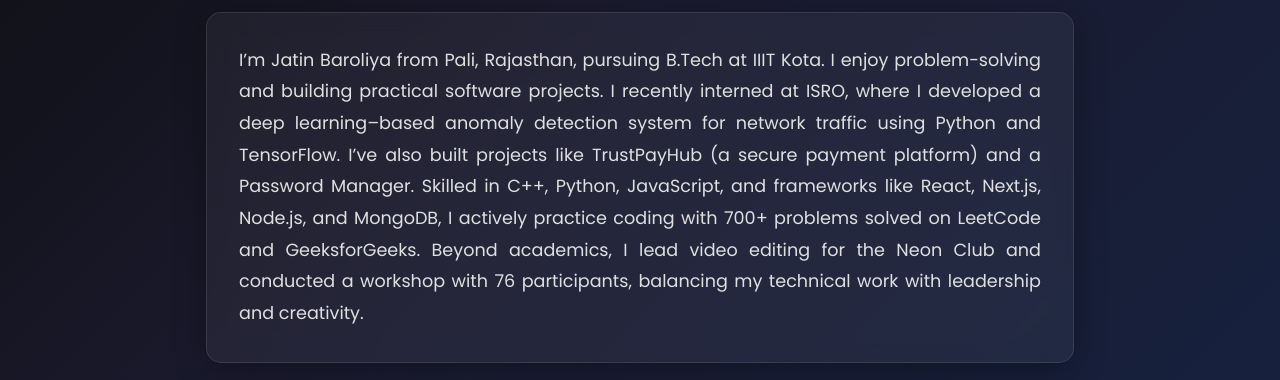
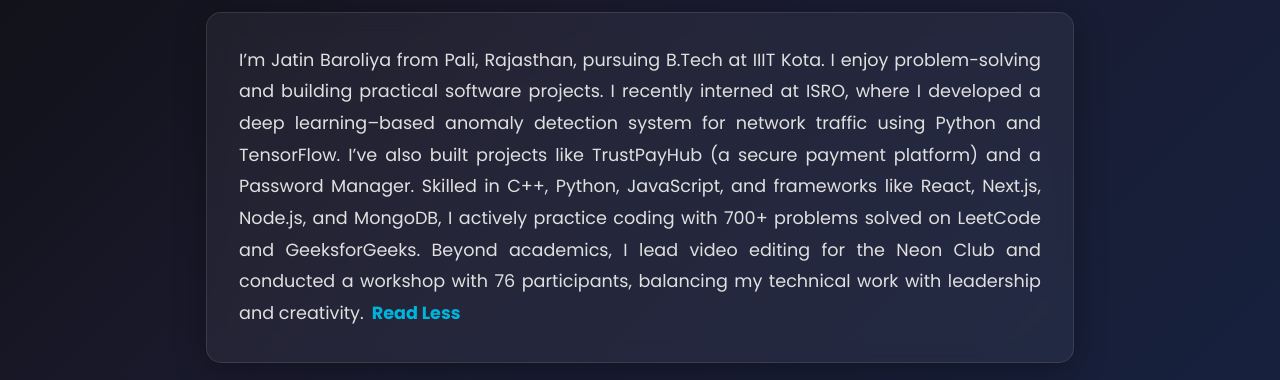
Before and after one commit to Jatinbaroliya/new_portfolio, a Next.js app: page / in a window 1280 px wide. Shown: the part 4202-4582 px from the top of the page. Built offline with nearby package versions, Linux system fonts and the light colour scheme.

Commit message:
about improved

```diff
--- a/pages/index.js
+++ b/pages/index.js
@@ -16,6 +16,8 @@
   const [modalVisible, setModalVisible] = useState(false);
   const [modalMessage, setModalMessage] = useState('');
   const [focus, setFocus] = useState({ name: false, email: false, message: false });
+  const [isExpanded, setIsExpanded] = useState(false);
+  const [isMobile, setIsMobile] = useState(false);
 
   useEffect(() => {
     const current = texts[textIndex];
@@ -52,6 +54,13 @@
       }
     }, 150);
     return () => clearInterval(interval);
+  }, []);
+
+  useEffect(() => {
+    const checkMobile = () => setIsMobile(window.innerWidth < 768);
+    checkMobile();
+    window.addEventListener('resize', checkMobile);
+    return () => window.removeEventListener('resize', checkMobile);
   }, []);
 
   const handleSubmit = async (e) => {
@@ -354,10 +363,21 @@
                 textAlign: "justify",
                 whiteSpace: "pre-line"
               }}>
+                {isMobile && !isExpanded ? (
+                  <>
+                    I’m Jatin Baroliya from Pali, Rajasthan, pursuing B.Tech at IIIT Kota. I enjoy problem-solving and building practical software projects. I recently interned at ISRO, where I developed a deep learning–based anomaly detection system for network traffic using Python and TensorFlow.
+                    I’ve also built projects like TrustPayHub (a secure payment platform) and a Password Manager. Skilled in C++, Python, JavaScript, and frameworks like React, Next.js, Node.js, and MongoDB
+                    ...
+                    <button onClick={() => setIsExpanded(true)} style={{ background: "none", border: "none", color: "#00b4db", cursor: "pointer", fontWeight: "bold", marginLeft: "0.5rem" }}>Read More</button>
+                  </>
+                ) : (
+                  <>
                     I’m Jatin Baroliya from Pali, Rajasthan, pursuing B.Tech at IIIT Kota. I enjoy problem-solving and building practical software projects. I recently interned at ISRO, where I developed a deep learning–based anomaly detection system for network traffic using Python and TensorFlow.
                     I’ve also built projects like TrustPayHub (a secure payment platform) and a Password Manager. Skilled in C++, Python, JavaScript, and frameworks like React, Next.js, Node.js, and MongoDB, I actively practice coding with 700+ problems solved on LeetCode and GeeksforGeeks.
                     Beyond academics, I lead video editing for the Neon Club and conducted a workshop with 76 participants, balancing my technical work with leadership and creativity.
-
+                    <button onClick={() => setIsExpanded(false)} style={{ background: "none", border: "none", color: "#00b4db", cursor: "pointer", fontWeight: "bold", marginLeft: "0.5rem" }}>Read Less</button>
+                  </>
+                )}
               </p>
               </div>
 
```
Also changed, not shown: 1 other file (tests, documents, lock files or other folders). Lines whose indentation alone changed are shown as unchanged.
